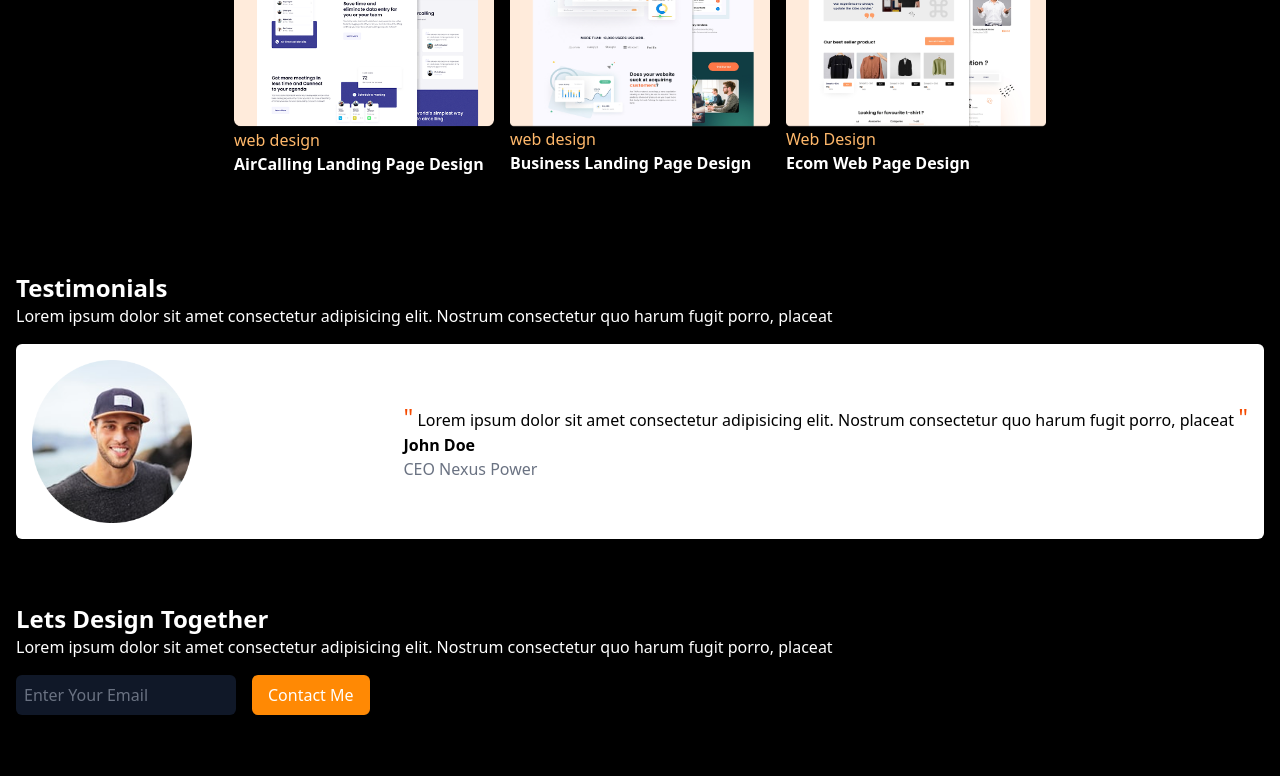
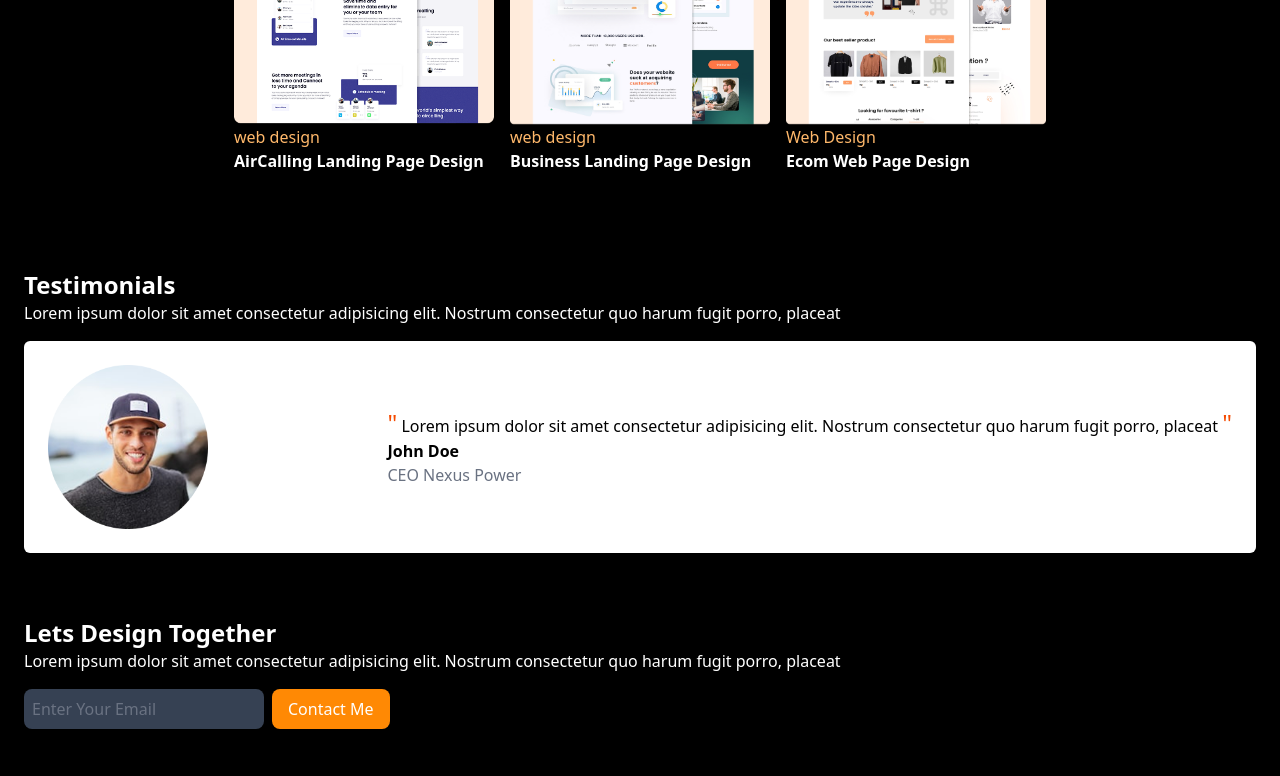
Before and after one commit to hkrene/tailwind-css, a plain HTML site: page index.html in a window 1280 px wide. Shown: the part 2000-2776 px from the top of the page. Drawn offline with nearby package versions, Linux system fonts and the light colour scheme.

Commit message:
passed to tablet design

```diff
--- a/index.html
+++ b/index.html
@@ -29,7 +29,7 @@
 
   <main class="space-y-16">
     <div>
-      <section class="m-2 md:flex md:justify-between md:items-center">
+      <section class="m-4 md:flex md:justify-between md:items-center">
       <div class="mx-2 space-y-2">
         <div>
           <p class="font-semibold">Hi I am</p>
@@ -57,7 +57,7 @@
     </div>
 
     <div>
-      <section class="m-2 ">
+      <section class="m-4 ">
         <div class="mx-2 space-y-8 md:flex md:justify-between md:items-center">
           <div>
             <img src="/images/photo-2.png" class="mt-6" alt="">
@@ -83,7 +83,7 @@
     </div>
 
     <div>
-      <section class="m-2">
+      <section class="m-4">
         <div class="mx-2">
 
           <h3 class="text-2xl capitalize font-semibold mt-6">Services</h3>
@@ -123,7 +123,7 @@
     </div>
 
     <div>
-      <section class="m-2">
+      <section class="m-4">
         <div class="mx-2">
           <div class="mb-2">
             <h3 class="text-2xl capitalize font-semibold mt-4">my project</h3>
@@ -164,15 +164,17 @@
     </div>
 
     <div>
-      <section class="m-2 mb-8 ">
+      <section class="m-4 ">
         <div class="mx-2 space-y-4 ">
           <div>
             <h3 class="text-2xl capitalize font-semibold mt-4">Testimonials</h3>
             <p>Lorem ipsum dolor sit amet consectetur adipisicing elit. Nostrum consectetur quo harum fugit porro, placeat
             </p>
           </div>
-          <div class="bg-white text-black p-4 rounded-md space-y-2 md:flex md:justify-between md:items-center md:space-y-0">
-            <img src="/images/testimonial.png" class="w-40" alt="">
+          <div class="bg-white text-black p-6 rounded-md space-y-2 md:flex md:justify-between md:items-center md:space-y-0">
+            <div class="flex items-center justify-center">
+              <img src="/images/testimonial.png" class="w-40" alt="">
+            </div>
             <div>
               <p>
                 <span class="text-orange-600 text-2xl">"</span>
@@ -188,7 +190,7 @@
     </div>
 
     <div>
-      <section class="m-2 mt-4">
+      <section class="m-4 ">
         <div class="mx-2 space-y-4">
           <div>
             <h3 class="text-2xl capitalize font-semibold mt-4">
@@ -199,14 +201,14 @@
             </p>
           </div>
           <div>
-            <form action="" class="flex gap-4 items-center">
+            <form action="" class="flex gap-2 items-center">
               <input
               type="email"
               placeholder="Enter Your Email"
               required
-              class="bg-gray-900 px-2 py-2 rounded-md w-55 placeholder:text-gray-500">
+              class="bg-gray-700 px-2 py-2 rounded-lg w-60 placeholder:text-gray-500">
 
-              <button type="submit" class="bg-orange-400 px-4 py-2 rounded-md hover:bg-orange-600">
+              <button type="submit" class="bg-orange-400 px-4 py-2 rounded-lg hover:bg-orange-600">
                 Contact Me
               </button>
             </form>
```
